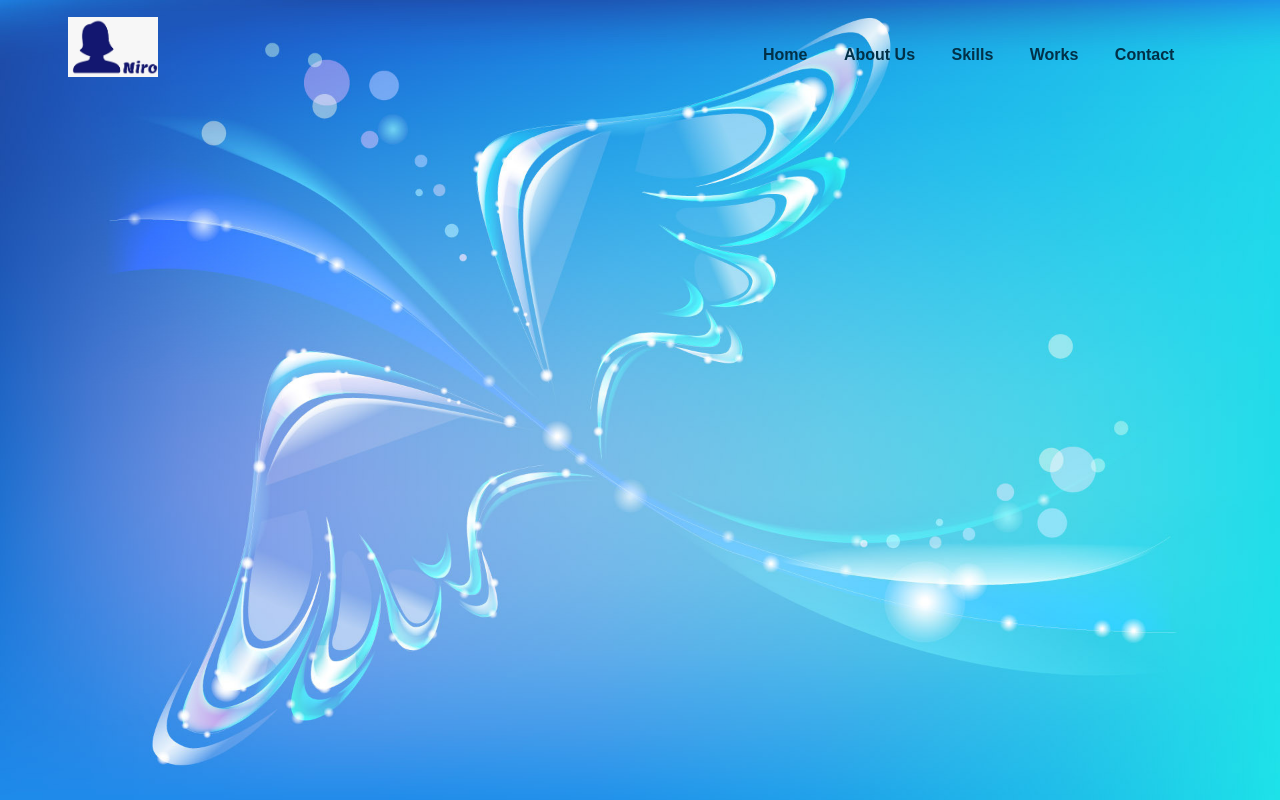
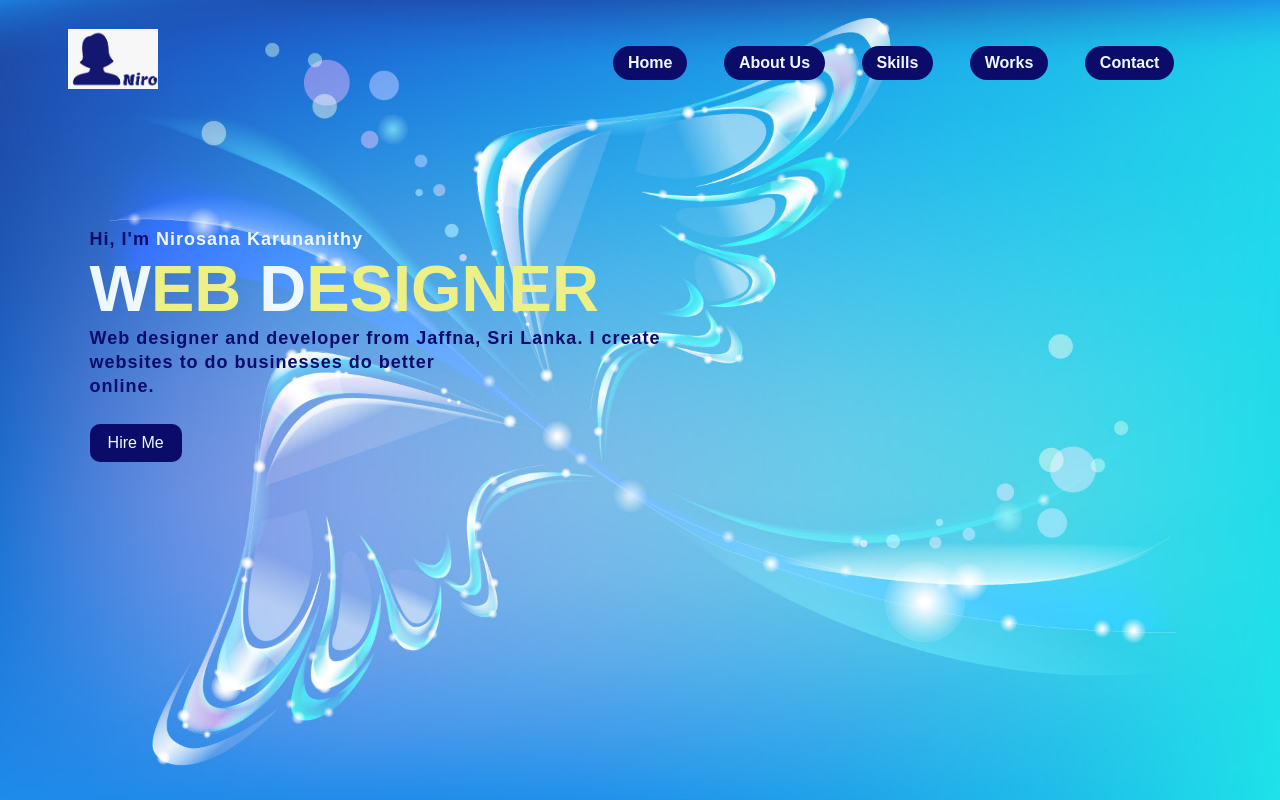
Before and after one commit to NiroNithy/PortfolioWebsite, a plain HTML site: page index.html in a window 1280 px wide. Drawn offline with nearby package versions, Linux system fonts and the light colour scheme.

Commit message:
AddContent

```diff
--- a/index.html
+++ b/index.html
@@ -36,6 +36,14 @@
 
             </nav>
             </div>
+            <div class="info">
+                <h3>Hi, I'm <span>Nirosana Karunanithy</span></h3>
+                <h1><span>W</span>EB <span>D</span>ESIGNER</h1>
+                <h3>Web designer and developer from Jaffna, Sri Lanka.
+                    I create<br> websites to do businesses do better<br>online.
+                </h3>
+                <a href="#">Hire Me</a>
+            </div>
         </div>
 
 </body>
--- a/styles.css
+++ b/styles.css
@@ -46,11 +46,52 @@ ul li a{
     font-size: 16px;
     font-weight: bold;
     text-decoration: none;
-    color:#023047;
     margin-top: -3%;
     transition: .4s ease;
+    color: aliceblue;
+    background: rgb(11, 11, 105);
+    margin: 10px 0;
+    padding: 8px 15px;
+    border-radius: 20px;
+    display: inline-block;
 }
 
 ul li a:hover{
+    color:rgb(249, 249, 123);
+}
+
+.info{
+    margin-left: 7%;
+    margin-top: 6%;
+}
+
+.info h1{
+    font-size: 65px;
+    color:rgb(237, 241, 133);
+}
+.info h3{
+    font-size: 18px;
+    letter-spacing: 1px;
+    line-height: 24px;
+    color:rgb(11, 11, 105)
+}
+
+.info span{
     color:aliceblue;
 }
+
+.info a{
+   text-decoration: none;
+   color: aliceblue;
+   background: rgb(11, 11, 105);
+   margin: 26px 0;
+   padding: 10px 18px;
+   border-radius: 10px;
+   display: inline-block;
+}
+
+.info a:hover{
+    background-color:rgb(237, 241, 133);
+    color: rgb(11, 11, 105);
+    font-weight: bold;
+}
```
